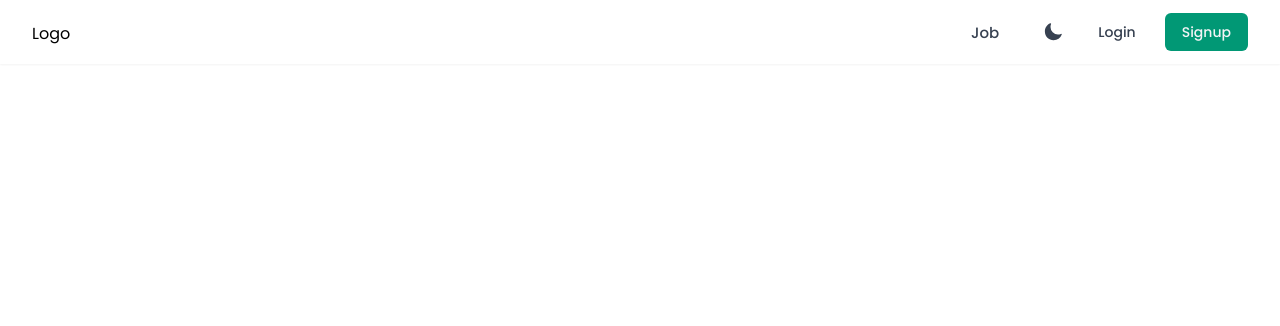
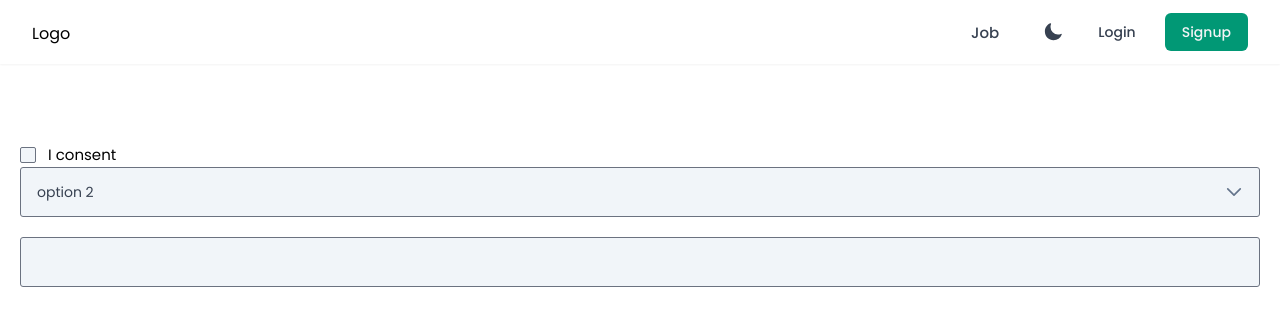
Before and after one commit to rahman778/job-portal, a React (Vite) app in the folder client/: page / in a window 1280 px wide. Shown: the top 326 px of the page. Built offline with nearby package versions, Linux system fonts and the light colour scheme.

Commit message:
form component implementation

```diff
--- a/client/package.json
+++ b/client/package.json
@@ -17,6 +17,7 @@
     "react-router-dom": "^6.22.3"
   },
   "devDependencies": {
+    "@tailwindcss/forms": "^0.5.7",
     "@types/react": "^18.2.56",
     "@types/react-dom": "^18.2.19",
     "@vitejs/plugin-react": "^4.2.1",
--- /dev/null
+++ b/client/src/components/Forms/Checkbox.jsx
@@ -0,0 +1,20 @@
+const Checkbox = (props) => {
+   const { checked, label, name, onchange } = props;
+   return (
+      <div className="w-full flex items-center gap-x-3">
+         <input
+            type="checkbox"
+            name={name}
+            id={name}
+            onChange={onchange}
+            checked={checked}
+            className="bg-slate-100 dark:bg-mediumGrey text-primary h-4 w-4 border-1 rounded-xs focus:outline-none focus:ring-offset-0 focus:border-primary focus:ring-1 focus:ring-primary/90 dark:checked:bg-primary checked:bg-priborder-primary"
+         />
+         <label className="text-md" htmlFor={name}>
+            {label}
+         </label>
+      </div>
+   );
+};
+
+export default Checkbox;
--- /dev/null
+++ b/client/src/components/Forms/Dropdown.jsx
@@ -0,0 +1,90 @@
+import { useState, useRef, useEffect } from "react";
+import { ChevronDownIcon } from "@heroicons/react/24/outline";
+
+const Dropdown = (props) => {
+   const { options, handleOptionClick, name, placeholder, selectedItem } =
+      props;
+
+   const dropdownRef = useRef(null);
+
+   const [isOpen, setIsOpen] = useState(false);
+
+   useEffect(() => {
+      if (isOpen) {
+         document.addEventListener("mousedown", handleClickOutside);
+      } else {
+         document.removeEventListener("mousedown", handleClickOutside);
+      }
+
+      return () => {
+         document.removeEventListener("mousedown", handleClickOutside);
+      };
+   }, [isOpen]);
+
+   const handleClickOutside = (event) => {
+      if (dropdownRef.current && !dropdownRef.current.contains(event.target)) {
+         setIsOpen(false);
+      }
+   };
+
+   const toggleDropdown = () => {
+      setIsOpen(!isOpen);
+   };
+
+   const onSelect = (option) => {
+      handleOptionClick(option);
+      setIsOpen(false);
+   };
+
+   const value = options.find((opt) => opt.value === selectedItem)?.label || "";
+
+   return (
+      <div
+         className="relative w-full"
+         ref={dropdownRef}
+         onMouseDown={handleClickOutside}
+      >
+         <input
+            type="text"
+            className="input cursor-default"
+            onClick={toggleDropdown}
+            placeholder={placeholder}
+            value={value}
+            name={name}
+            readOnly
+         />
+         <div className="absolute right-4 top-1/2 -translate-y-1/2 pointer-events-none">
+            <ChevronDownIcon
+               className={`h-5 w-5 transition-transform duration-300 text-slate-500 stroke-2 ${
+                  isOpen ? "rotate-180" : ""
+               }`}
+            />
+         </div>
+
+         <div
+            className={`absolute top-[55px] min-w-full bg-white dark:bg-mediumGrey max-h-56 rounded-md border border-gray-300 dark:border-gray-600 transform transition-all duration-300 ease-in-out shadow-md z-50 overflow-auto ${
+               isOpen ? "opacity-100 visible" : "opacity-0 invisible"
+            }`}
+         >
+            <ul>
+               {options.map((option) => (
+                  <li
+                     className={`flex items-center space-x-3 text-sm font-medium hover:bg-primary/20 dark:hover:bg-primary/20 px-4 py-3 cursor-default ${
+                        option.value === selectedItem
+                           ? "text-primary"
+                           : "text-gray-800 dark:text-gray-200"
+                     }`}
+                     key={option.value}
+                     onClick={() => onSelect(option.value)}
+                  >
+                     <span>{option?.icon}</span>
+                     <span>{option.label}</span>
+                  </li>
+               ))}
+            </ul>
+         </div>
+      </div>
+   );
+};
+
+export default Dropdown;
--- a/client/src/components/Nav/DesktopNav.jsx
+++ b/client/src/components/Nav/DesktopNav.jsx
@@ -11,7 +11,7 @@ const DesktopNav = (props) => {
       setIsOpen(true)
    }
    return (
-      <nav className="sticky bg-white dark:bg-mediumGrey shadow-sm">
+      <nav className="sticky bg-white dark:bg-darkGrey shadow-sm">
          <div className="max-w-7xl 2xl:max-w-screen-2xl mx-auto px-4 sm:px-6 lg:px-8 2xl:px-12">
             <div className="flex justify-between h-16">
                <div className="flex items-center truncate w-full justify-between">
--- a/client/src/index.css
+++ b/client/src/index.css
@@ -6,7 +6,7 @@
 
 
 .dark {
-   background-color: #23272F
+   background-color: #181B21
 }
 
 
@@ -37,7 +37,7 @@
 
 
     .input {
-       @apply py-3.5 px-4 text-sm text-gray-700 dark:text-gray-100 bg-slate-100 dark:bg-[#2D3748] rounded-md  w-full placeholder-slate-400 focus:outline-none focus:border-primary focus:ring-1 focus:ring-violet-400;
+       @apply py-3.5 px-4 text-sm text-gray-700 dark:text-gray-100 bg-slate-100 dark:bg-mediumGrey rounded-sm  w-full placeholder-slate-400 focus:outline-none focus:border-primary focus:ring-1 focus:ring-primary/90;
     }
 
     .link {
--- /dev/null
+++ b/client/src/layout/index.jsx
@@ -0,0 +1,42 @@
+import { useState } from "react";
+import Checkbox from "../components/Forms/Checkbox";
+import Dropdown from "../components/Forms/Dropdown";
+import Nav from "../components/Nav/Nav";
+
+function Layout() {
+   const [val, setval] = useState("2")
+   return (
+      <div>
+         <Nav />
+         <div className="px-5 mt-20">
+            <Checkbox label="I consent"/>
+            <Dropdown
+                   options={[
+                     {
+                        value: "unlimit",
+                        label: "unlimit",
+                     },
+                     {
+                        value: "2",
+                        label: "option 2",
+                     },
+                     {
+                        value: "3",
+                        label: "option 3",
+                     },
+                  ]}
+                  name={'time'}
+                  selectedItem={val}
+                  placeholder={"xzxzxz"}
+                  handleOptionClick={(val) => setval(val)}
+               />
+               <div className="mt-5">
+               <input type="text" name="" className="input" id="" />
+               </div>
+
+         </div>
+      </div>
+   );
+}
+
+export default Layout;
--- a/client/src/router/index.jsx
+++ b/client/src/router/index.jsx
@@ -1,10 +1,11 @@
 import { createBrowserRouter } from "react-router-dom";
-import Nav from "../components/Nav/Nav";
+
+import Layout from "../layout";
 
 const router = createBrowserRouter([
    {
       path: "/",
-      element: <Nav />,
+      element: <><Layout /></>,
    },
 ]);
 
--- a/client/tailwind.config.js
+++ b/client/tailwind.config.js
@@ -1,25 +1,28 @@
+import formsPlugin from "@tailwindcss/forms";
+
 /** @type {import('tailwindcss').Config} */
 export default {
-  content: [
-    "./index.html",
-    "./src/**/*.{js,ts,jsx,tsx}",
-  ],
+   content: ["./index.html", "./src/**/*.{js,ts,jsx,tsx}"],
    darkMode: ["class"],
    theme: {
       extend: {
          colors: {
-        primary: '#019875',
-        secondary: '#ecc94b',
-        darkGrey: '#181B21',
-        mediumGrey: '#23272F'
+            primary: "#019875",
+            secondary: "#ecc94b",
+            darkGrey: "#181B21",
+            mediumGrey: "#23272F",
+         },
+         borderRadius: {
+            'xs': '0.125rem',
+            'sm': '3px',
           },
          fontFamily: {
-        'sans': ['Poppins', 'sans-serif'],
+            sans: ["Poppins", "sans-serif"],
          },
          fontSize: {
-        md: '15px',
-      }
+            md: "15px",
          },
       },
-  plugins: [],
-}
+   },
+   plugins: [formsPlugin],
+};
```
Also changed, not shown: 1 other file (tests, documents, lock files or other folders). Lines whose indentation alone changed are shown as unchanged.
